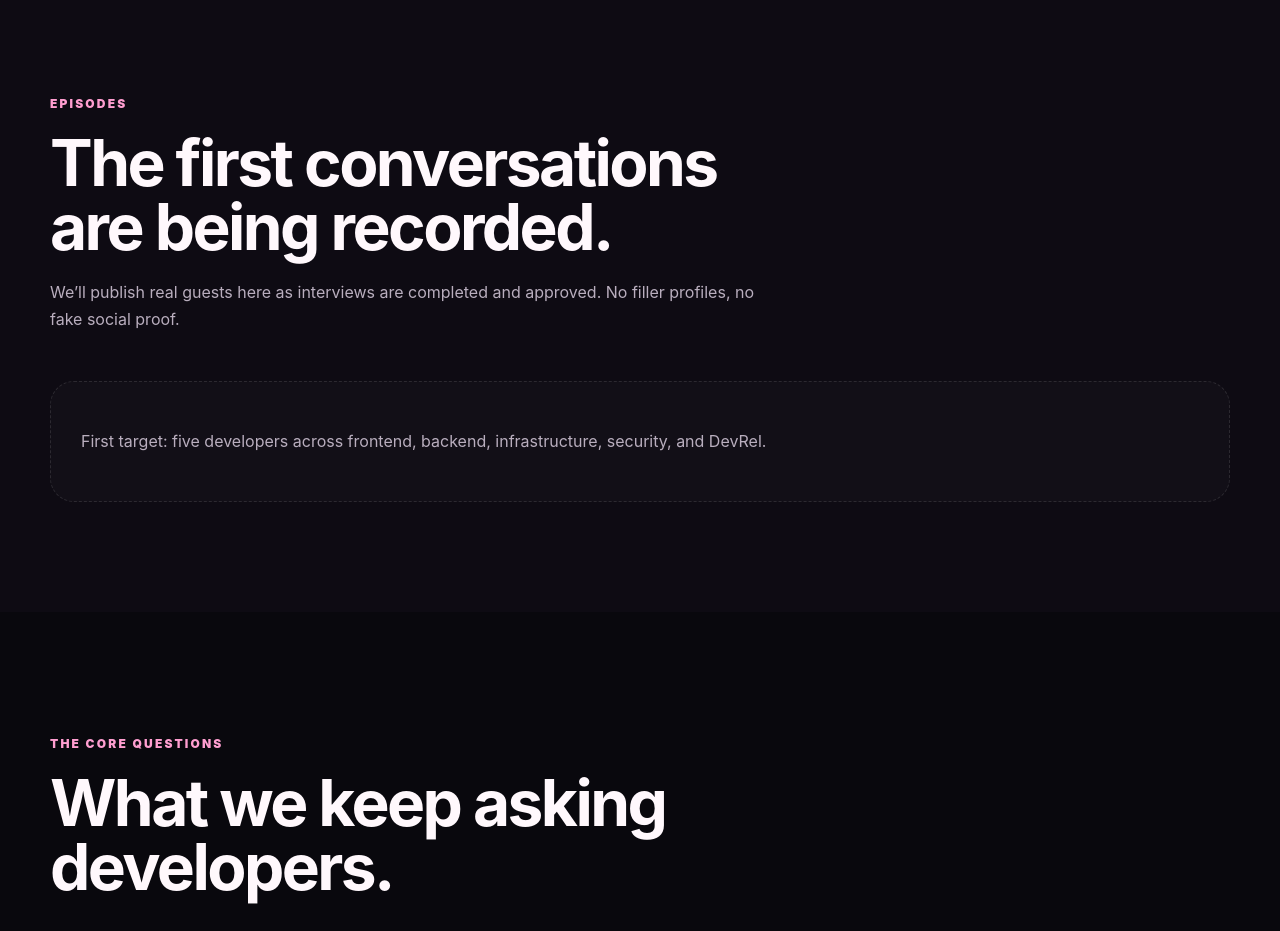
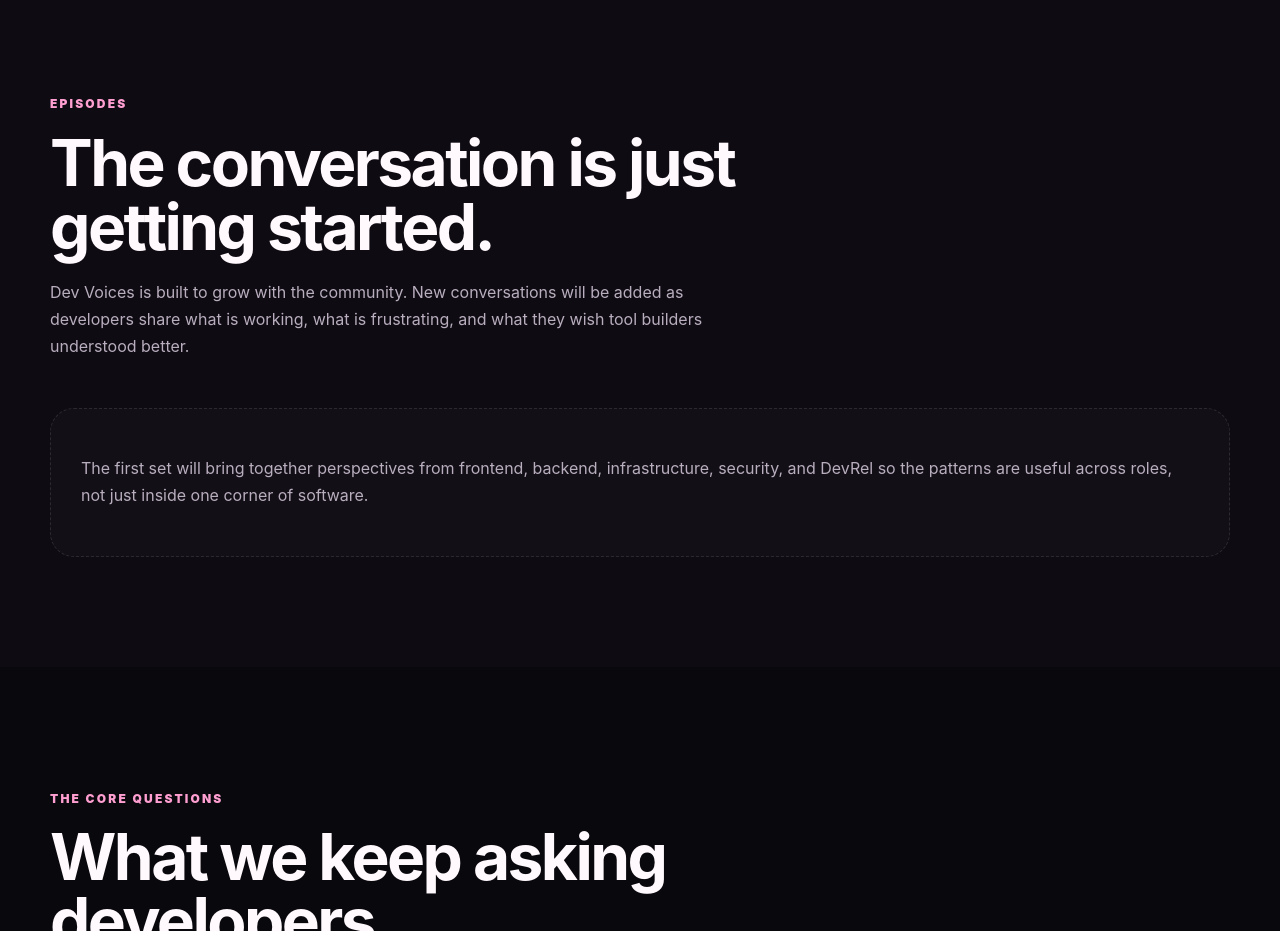
Before and after one commit to KatrinaFinney/sugar-bytes, a Next.js app: page /dev-voices in a window 1280 px wide. Shown: the part 940-1871 px from the top of the page. Built offline with nearby package versions, Linux system fonts and the light colour scheme.

Commit message:
Refine Dev Voices growth-state copy

```diff
--- a/app/dev-voices/page.tsx
+++ b/app/dev-voices/page.tsx
@@ -32,8 +32,8 @@
       </section>
 
       <section className="section muted-section">
-        <div className="section-heading"><p className="kicker">EPISODES</p><h2>{published.length ? "Latest conversations." : "The first conversations are being recorded."}</h2><p>{published.length ? "Developer stories, recurring themes, and practical takeaways from the people doing the work." : "We’ll publish real guests here as interviews are completed and approved. No filler profiles, no fake social proof."}</p></div>
-        {published.length ? <div className="program-grid">{published.map((episode) => <EditorialCard key={episode.slug} eyebrow="DEV VOICES" title={episode.title} copy={episode.dek} meta={episode.guest ? `${episode.guest.name} · ${episode.guest.role}` : episode.event} href={`/dev-voices/${episode.slug}`} />)}</div> : <div className="empty-state"><p>First target: five developers across frontend, backend, infrastructure, security, and DevRel.</p></div>}
+        <div className="section-heading"><p className="kicker">EPISODES</p><h2>{published.length ? "Latest conversations." : "The conversation is just getting started."}</h2><p>{published.length ? "Developer stories, recurring themes, and practical takeaways from the people doing the work." : "Dev Voices is built to grow with the community. New conversations will be added as developers share what is working, what is frustrating, and what they wish tool builders understood better."}</p></div>
+        {published.length ? <div className="program-grid">{published.map((episode) => <EditorialCard key={episode.slug} eyebrow="DEV VOICES" title={episode.title} copy={episode.dek} meta={episode.guest ? `${episode.guest.name} · ${episode.guest.role}` : episode.event} href={`/dev-voices/${episode.slug}`} />)}</div> : <div className="empty-state"><p>The first set will bring together perspectives from frontend, backend, infrastructure, security, and DevRel so the patterns are useful across roles, not just inside one corner of software.</p></div>}
       </section>
 
       <section className="section"><div className="section-heading"><p className="kicker">THE CORE QUESTIONS</p><h2>What we keep asking developers.</h2></div><div className="program-grid">{questions.map((question, index) => <article className="program-card" key={question}><p className="kicker">0{index + 1}</p><h3>{question}</h3></article>)}</div></section>
```
